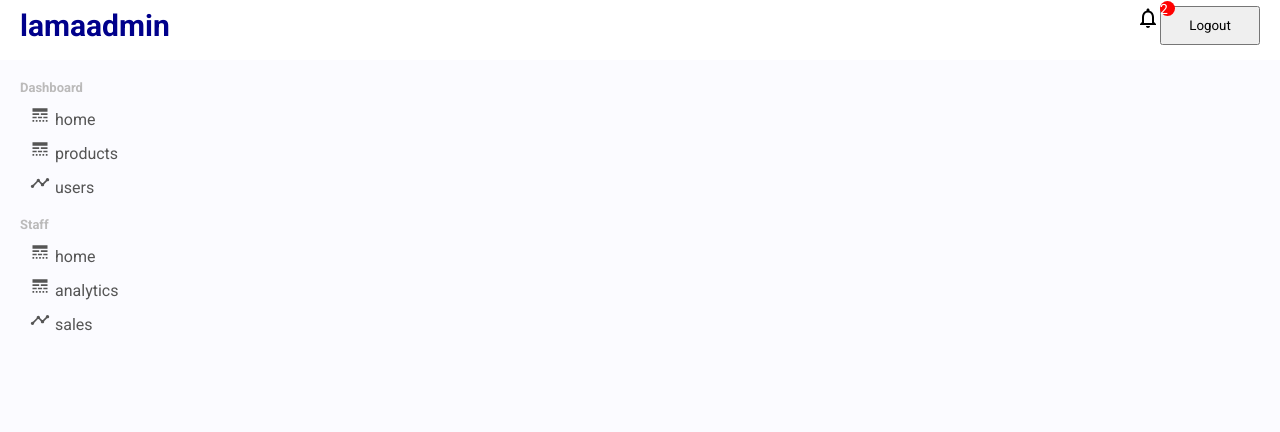
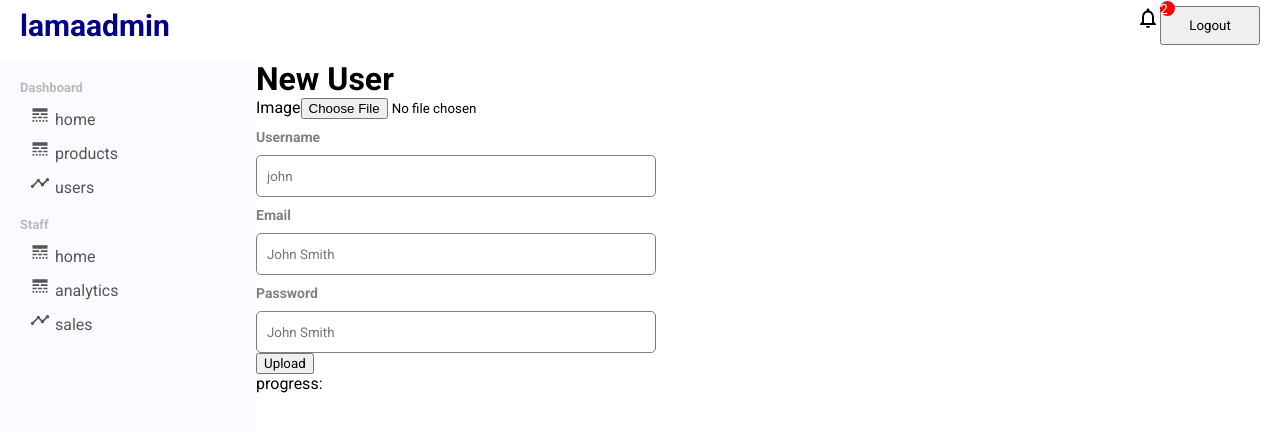
Before and after one commit to maxxam123/adminpanal, a React (Create React App) app: page /newUser in a window 1280 px wide. Shown: the top 432 px of the page. Built offline with nearby package versions, Linux system fonts and the light colour scheme; a web font is replaced by a local one.

Commit message:
pages added newUser, newUser added NewUser.jsx & newUser.css, npm install firebase, src added firebase.js

```diff
--- a/package.json
+++ b/package.json
@@ -10,6 +10,7 @@
     "@testing-library/react": "^13.1.1",
     "@testing-library/user-event": "^13.5.0",
     "axios": "^0.27.2",
+    "firebase": "^9.7.0",
     "react": "^18.1.0",
     "react-dom": "^18.1.0",
     "react-router-dom": "^5.3.1",
--- a/src/App.js
+++ b/src/App.js
@@ -5,6 +5,7 @@ import './app.css';
 import { BrowserRouter as Router, Switch, Route, Link } from 'react-router-dom';
 import { UserList } from './pages/userList/UserList';
 import { User } from './pages/user/User';
+import { NewUser } from './pages/newUser/NewUser';
 
 function App() {
   return (
@@ -23,6 +24,9 @@ function App() {
             <Route path="/user/:userId">
               <User />
             </Route>
+            <Route path="/newUser">
+              <NewUser />
+            </Route>
           </div>
         </>
       </Switch>
--- /dev/null
+++ b/src/firebase.js
@@ -0,0 +1,29 @@
+// Import the functions you need from the SDKs you need
+
+import { initializeApp } from 'firebase/app';
+
+// TODO: Add SDKs for Firebase products that you want to use
+
+// https://firebase.google.com/docs/web/setup#available-libraries
+
+// Your web app's Firebase configuration
+
+const firebaseConfig = {
+  apiKey: 'AIzaSyBfjFyxWLYbj0YpinZMB5YqFKFZZBTxhsw',
+
+  authDomain: 'shop-ff537.firebaseapp.com',
+
+  projectId: 'shop-ff537',
+
+  storageBucket: 'shop-ff537.appspot.com',
+
+  messagingSenderId: '239827425849',
+
+  appId: '1:239827425849:web:4fd7c44ec655453a194be8',
+};
+
+// Initialize Firebase
+
+const app = initializeApp(firebaseConfig);
+
+export default app;
--- /dev/null
+++ b/src/pages/newUser/NewUser.jsx
@@ -0,0 +1,115 @@
+import { useContext, useState } from 'react';
+import { UserContext } from '../../context/userContext/UserContext';
+import './newUser.css';
+import {
+  getStorage,
+  ref,
+  uploadBytesResumable,
+  getDownloadURL,
+} from 'firebase/storage';
+import app from '../../firebase';
+import { createUser } from '../../context/userContext/apiCalls';
+
+export const NewUser = () => {
+  const [inputs, setInputs] = useState({});
+  const [file, setFile] = useState(null);
+  const [cat, setCat] = useState([]);
+  const { dispatch } = useContext(UserContext);
+
+  const handleChange = (e) => {
+    setInputs((prev) => {
+      return { ...prev, [e.target.name]: e.target.value };
+    });
+  };
+
+  const handleClick = (e) => {
+    e.preventDefault();
+    const fileName = new Date().getTime() + file.name;
+    const storage = getStorage(app);
+    const storageRef = ref(storage, fileName);
+
+    const uploadTask = uploadBytesResumable(storageRef, file);
+
+    uploadTask.on(
+      'state_changed',
+      (snapshot) => {
+        const progress =
+          (snapshot.bytesTransferred / snapshot.totalBytes) * 100;
+        console.log('Upload is ' + progress + '% done');
+        setCat(progress);
+        switch (snapshot.state) {
+          case 'paused':
+            console.log('Upload is paused');
+            break;
+          case 'running':
+            console.log('Upload is running');
+            break;
+          default:
+        }
+      },
+      (error) => {
+        // Handle unsuccessful uploads
+      },
+      () => {
+        // Handle successful uploads on complete
+        // For instance, get the download URL: https://firebasestorage.googleapis.com/...
+        getDownloadURL(uploadTask.snapshot.ref).then((downloadURL) => {
+          console.log({ ...inputs, img: downloadURL });
+          const product = { ...inputs, img: downloadURL };
+          // createMovies(product, dispatch)
+          console.log('inputs');
+          console.log(product);
+          createUser(product, dispatch);
+        });
+      }
+    );
+  };
+
+  return (
+    <div className="newUser">
+      <h1 className="newUserTitle">New User</h1>
+      <form className="newUserForm">
+        <div className="addProductItem">
+          <label>Image</label>
+          <input
+            name="title"
+            type="file"
+            id="file"
+            onChange={(e) => setFile(e.target.files[0])}
+          />
+        </div>
+        <div className="newUserItem">
+          <label>Username</label>
+          <input
+            type="text"
+            placeholder="john"
+            name="username"
+            onChange={handleChange}
+          />
+        </div>
+        <div className="newUserItem">
+          <label>Email</label>
+          <input
+            type="text"
+            name="email"
+            placeholder="John Smith"
+            onChange={handleChange}
+          />
+        </div>
+        <div className="newUserItem">
+          <label>Password</label>
+          <input
+            type="text"
+            name="password"
+            placeholder="John Smith"
+            onChange={handleChange}
+          />
+        </div>
+        <button onClick={handleClick} className="addProductButton">
+          Upload
+        </button>
+      </form>
+      <div className="test">progress: {cat}</div>
+    </div>
+  );
+};
--- /dev/null
+++ b/src/pages/newUser/newUser.css
@@ -0,0 +1,57 @@
+.newUser{
+    flex: 4;
+}
+
+.newUserFrom{
+    display: flex;
+    flex-wrap: wrap;
+}
+
+.newUserItem{
+    width: 400px;
+    display: flex;
+    flex-direction: column;
+    margin-top: 10px;
+    margin-right: 20px;
+}
+
+.newUserItem>label{
+    margin-bottom: 10px;
+    font-size: 14px;
+    font-weight: 600;
+    color: gray;
+}
+
+.newUserItem>Input{
+    height: 20px;
+    padding: 10px;
+    border: 1px solid gray;
+    border-radius: 5px;
+}
+
+.newUserGender > input {
+    margin-top: 15px;
+}
+
+.newUserGender>label{
+    margin: 10px;
+    font-size: 18px;
+    color: #555;
+}
+
+.newUserSelect{
+    height: 40px;
+    border-radius: 5px;
+}
+
+.newUserButton{
+    width: 200px;
+    border: none;
+    background-color: darkblue;
+    color: white;
+    padding: 7px 10px;
+    font-weight: 600;
+    border-radius: 10px;
+    margin-top: 30px;
+    cursor: pointer;
+}
```
Also changed, not shown: 2 other files (tests, documents, lock files or other folders).
